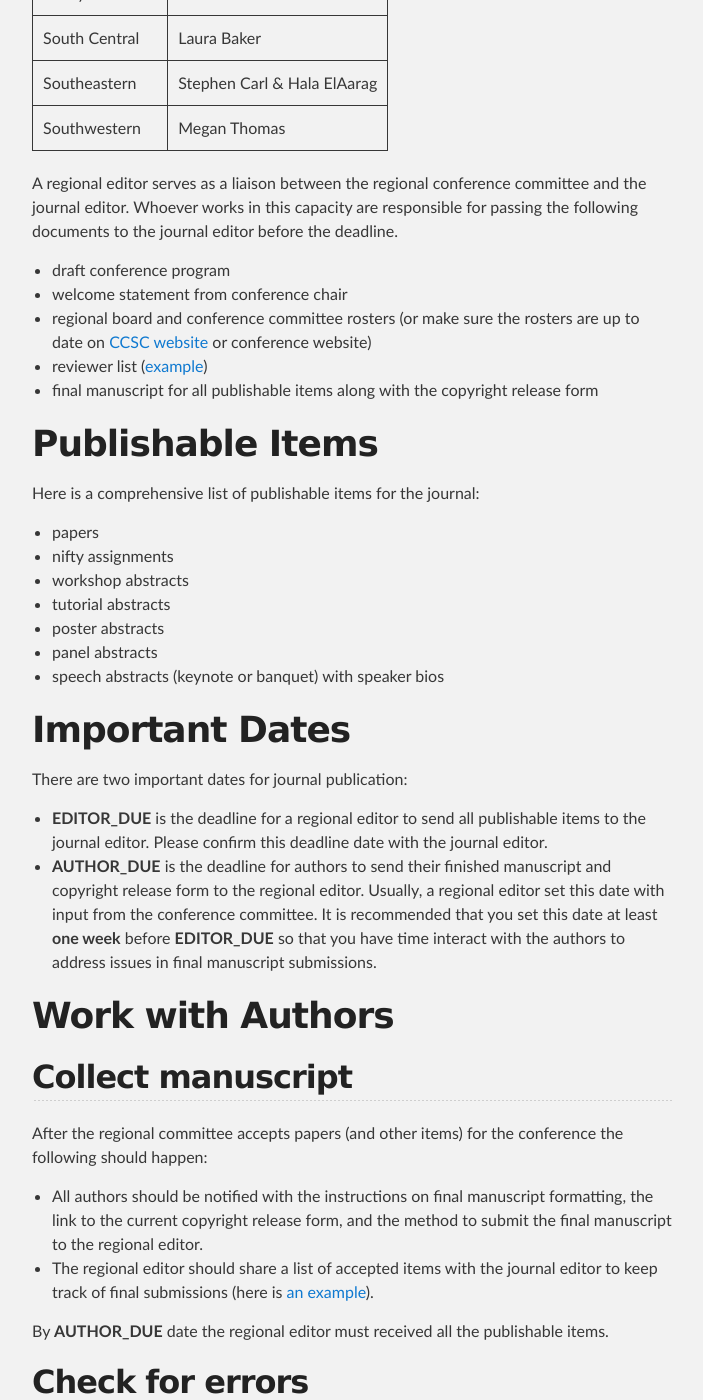
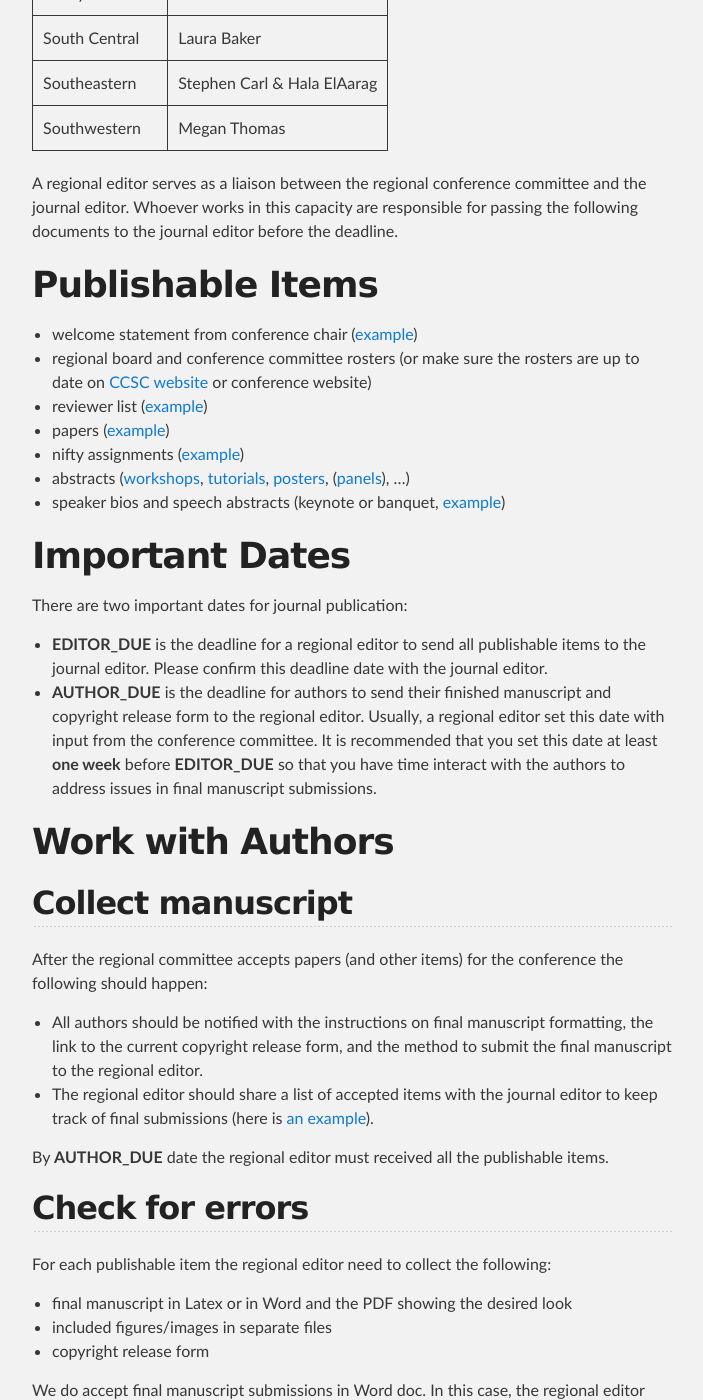
Before and after one commit to ccsc-journal/ccsc-editor, a Jekyll site: the page built from docs/editors.md, in a window 1280 px wide and 1400 px high, scrolled down 961 px. Shown: the whole window, without its empty margins (288-991 px from the left). Built offline with Jekyll 4.4.1, drawn with Linux system fonts in a browser that asks for light colours; some of the changed text lies outside the part shown.

Commit message:
add more examples

```diff
--- a/docs/editors.md
+++ b/docs/editors.md
@@ -28,26 +28,21 @@ The instructions regarding to final manuscript formatting have changed.
 A regional editor serves as a liaison between the regional conference committee
 and the journal editor. Whoever works in this capacity are responsible for
 passing the following documents to the journal editor before the deadline.
-* draft conference program
-* welcome statement from conference chair
+
+# Publishable Items
+* welcome statement from conference chair ([example](samples/welcome.pdf))
 * regional board and conference committee rosters (or make sure the rosters are
 up to date on [CCSC website ](http://www.ccsc.org/regions/) or conference website)
 * reviewer list ([example](samples/reviewers.txt))
-* final manuscript for all publishable items along with the copyright
-release form
-
-# Publishable Items
-Here is a comprehensive list of publishable items for the journal:
-* papers
-* nifty assignments
-* workshop abstracts
-* tutorial abstracts
-* poster abstracts
-* panel abstracts
-* speech abstracts (keynote or banquet) with speaker bios
+* papers ([example](samples/paper.pdf))
+* nifty assignments ([example](samples/nifty.pdf))
+* abstracts ([workshops](samples/workshop_abstract.pdf),
+  [tutorials](samples/tutorial_abstract.pdf),
+  [posters](samples/poster_abstract.pdf), ([panels](samples/panel.pdf)), ...)
+* speaker bios and speech abstracts (keynote or banquet,
+  [example](samples/speech_abstract.pdf))
 
 # Important Dates
-
 There are two important dates for journal publication:
 - __EDITOR_DUE__ is the deadline for a regional editor to send all
 publishable items to the journal editor. Please confirm this deadline date with
@@ -81,13 +76,7 @@ For each publishable item the regional editor need to collect the following:
 We do accept final manuscript submissions in Word doc. In this case,
 the regional editor either needs to reformat the submissions in Latex using
 the [formatting instructions](https://github.com/lubaochuan/ccsc-editor) or
-forward the submission to the journal editor AS IS. Here is a list of sample
-publishable items:
-- [speech abstract](samples/speech_abstract.pdf)
-- [workshop abstract](samples/workshop_abstract.pdf)
-- [tutorial abstract](samples/tutorial_abstract.pdf)
-- [poster abstract](samples/poster_abstract.pdf)
-- [paper](samples/paper.pdf)
+forward the submission to the journal editor AS IS.
 
 The regional editor need to check the copyright release forms are filled out
 correctly:
```
Also changed, not shown: 3 other files.
